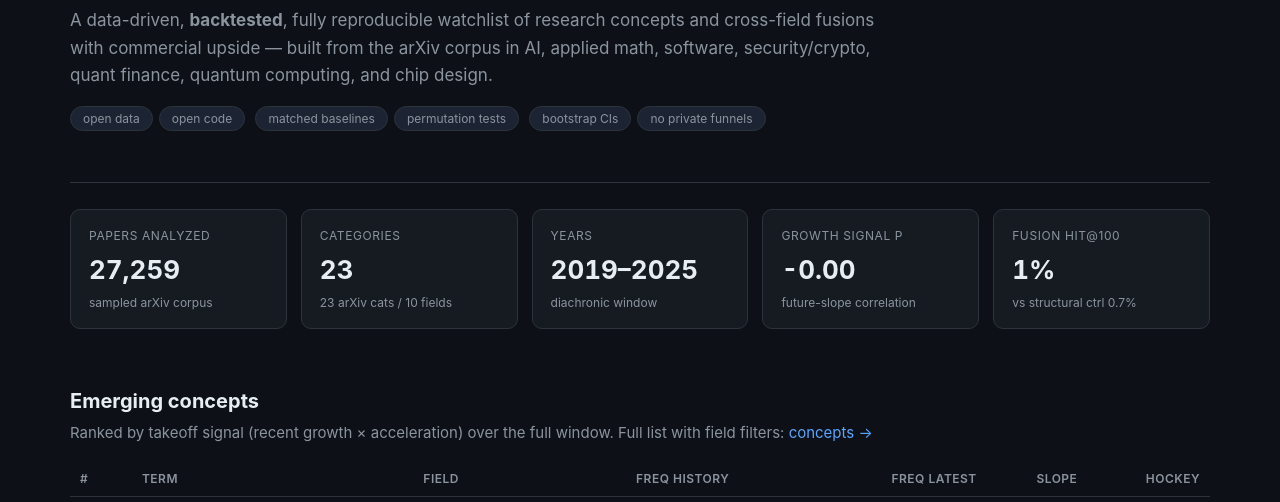
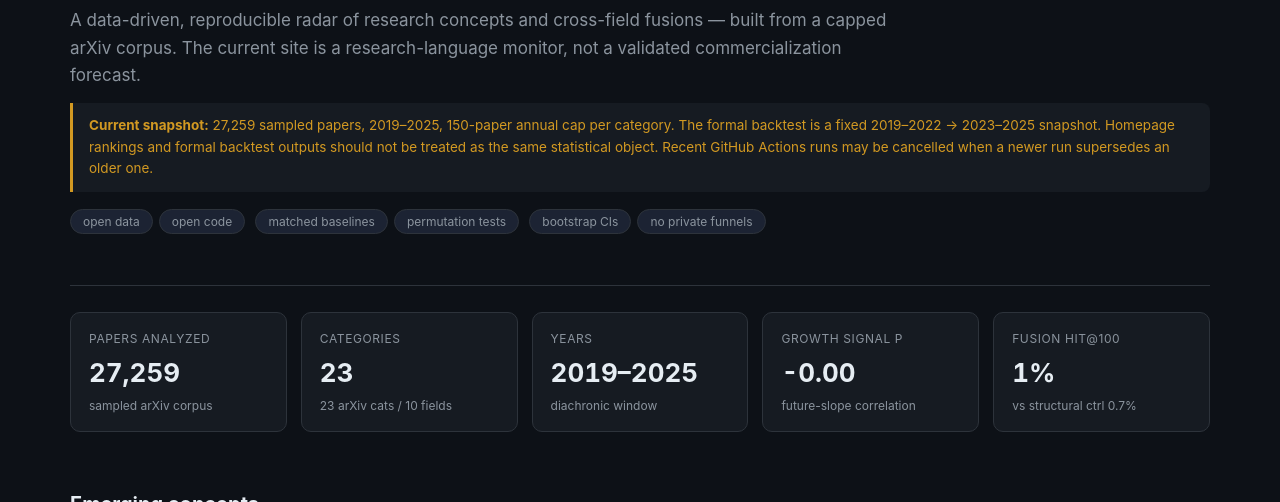
Before and after one commit to zmath01/commercial-trend-fusion, a plain HTML site: page docs/index.html in a window 1280 px wide. Shown: the part 170-672 px from the top of the page. Drawn offline with Linux system fonts and the light colour scheme.

Commit message:
Update generated homepage with current snapshot and scientific limits

```diff
--- a/docs/index.html
+++ b/docs/index.html
@@ -14,10 +14,14 @@
 <main class="container">
 <div class="hero">
   <h1>Commercial Trend Radar</h1>
-  <p class="lead">A data-driven, <b>backtested</b>, fully reproducible watchlist of
-  research concepts and cross-field fusions with commercial upside — built from
-  the arXiv corpus in AI, applied math, software, security/crypto, quant finance,
-  quantum computing, and chip design.</p>
+  <p class="lead">A data-driven, reproducible radar of research concepts and cross-field
+  fusions — built from a capped arXiv corpus. The current site is a research-language
+  monitor, not a validated commercialization forecast.</p>
+  <div class="callout warn"><b>Current snapshot:</b> 27,259 sampled papers, 2019–2025,
+  150-paper annual cap per category. The formal backtest is a fixed 2019–2022 →
+  2023–2025 snapshot. Homepage rankings and formal backtest outputs should not be
+  treated as the same statistical object. Recent GitHub Actions runs may be cancelled
+  when a newer run supersedes an older one.</div>
   <p><span class="badge">open data</span><span class="badge">open code</span>
   <span class="badge">matched baselines</span><span class="badge">permutation tests</span>
   <span class="badge">bootstrap CIs</span><span class="badge">no private funnels</span></p>
@@ -207,8 +211,11 @@
   controls, permutation p-values and bootstrap confidence intervals — and we publish
   the results even when they are modest. See <a href="backtest.html">backtest →</a>
   and <a href="methodology.html">methodology →</a>.</p>
-  <div class="callout warn"><b>Disclaimer:</b> arXiv preprints are leading but noisy
-  signals. This is a research-radar tool, not investment advice.</div>
+  <div class="callout warn"><b>Limits:</b> arXiv language is a noisy proxy for research
+  activity, not commercialization. Generic phrases can enter the radar; effective
+  conductance is a graph heuristic; the committed test does not use independent
+  patent, funding, hiring, company, revenue, or market outcomes. This is a research
+  monitor, not investment advice.</div>
 </section>
 </main>
 <footer><div class="container row">
```
